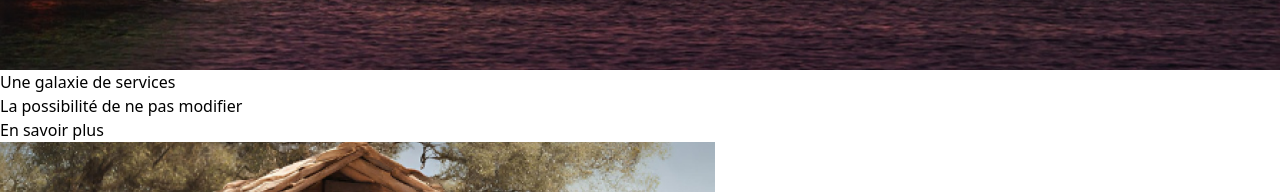
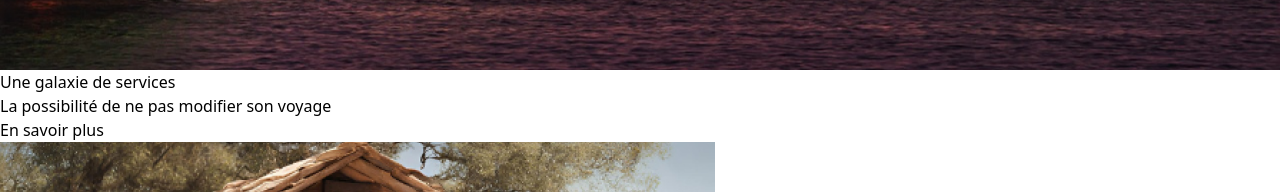
Before and after one commit to mguittari/FantasiaFly, a React (Vite) app in the folder frontend/: page / in a window 1280 px wide. Shown: the part 2206-2398 px from the top of the page. Built offline with nearby package versions, Linux system fonts and the light colour scheme.

Commit message:
bloc.1 ok

```diff
--- a/frontend/src/components/Bloc1.jsx
+++ b/frontend/src/components/Bloc1.jsx
@@ -2,9 +2,13 @@ import { Link } from "react-router-dom";
 
 export default function Bloc1() {
   return (
-    <div>
-      <div className="flex flex-wrap justify-center" id="container">
-        <div className="w-40 h-40 border-8 border-blue-600 mr-1">
+    <div className="">
+      <div
+        className="container flex flex-wrap mx-auto justify-center max-w-full sm:max-w-full md:max-w-4xl"
+        id="container"
+      >
+        <div className="w-40 h-40 border-8 border-purpull mr-1 md:mt-1 sm:mt-1">
+          <div className="ml-1">
             <h1>Des voyages 100% imaginaires</h1>
             <p>Voyagez dans le monde de vos fictions préférées</p>
             <Link
@@ -14,9 +18,10 @@ export default function Bloc1() {
               En savoir plus
             </Link>
           </div>
+        </div>
         <div>
           <img
-            className="w-40 h-40"
+            className="w-40 h-40 sm:mt-1 sm:mr-1 md:mt-1 md:mr-1"
             src="src/assets/Map.png"
             alt="Map of fictional world"
           />
@@ -28,12 +33,17 @@ export default function Bloc1() {
             alt="Map of fictional world"
           />
         </div>
-        <div className="w-40 h-40 border-8 border-blue-600 ml-1 mt-1">
+        <div className="w-40 h-40 bg-purpull  ml-1 mt-1">
+          <div className="ml-1 text-white">
             <h1>Un service conciergerie</h1>
             <p>Votre agence vous répond</p>
-          <a href="localhost:3000" className="underline">
+            <Link
+              to="/"
+              className="underline hover:text-green-600 focus:text-blue-500"
+            >
               En savoir plus
-          </a>
+            </Link>
+          </div>
         </div>
         <div>
           <img
@@ -42,12 +52,17 @@ export default function Bloc1() {
             alt="Map of fictional world"
           />
         </div>
-        <div className="w-40 h-40 border-8 border-blue-600 mt-1">
+        <div className="w-40 h-40 bg-gold mt-1 sm:ml-1 md:ml-1">
+          <div className="ml-1 text-white">
             <h1>Une galaxie de services</h1>
-          <p>La possibilité de ne pas modifier</p>
-          <a href="localhost:3000" className="underline">
+            <p>La possibilité de ne pas modifier son voyage</p>
+            <Link
+              to="/"
+              className="underline hover:text-green-600 focus:text-blue-500"
+            >
               En savoir plus
-          </a>
+            </Link>
+          </div>
         </div>
         <div>
           <img
--- a/frontend/tailwind.config.js
+++ b/frontend/tailwind.config.js
@@ -8,6 +8,11 @@ export const theme = {
     colors: {
       bottle: "#025728",
       cream: "rgba(255, 251, 219, 1)",
+      purpull: "rgba(59, 35, 153, 1)",
+      gold: "rgba(232, 165, 36, 1)",
+    },
+    width: {
+      652: "652px",
     },
   },
 };
```
Lines whose indentation alone changed are shown as unchanged.
